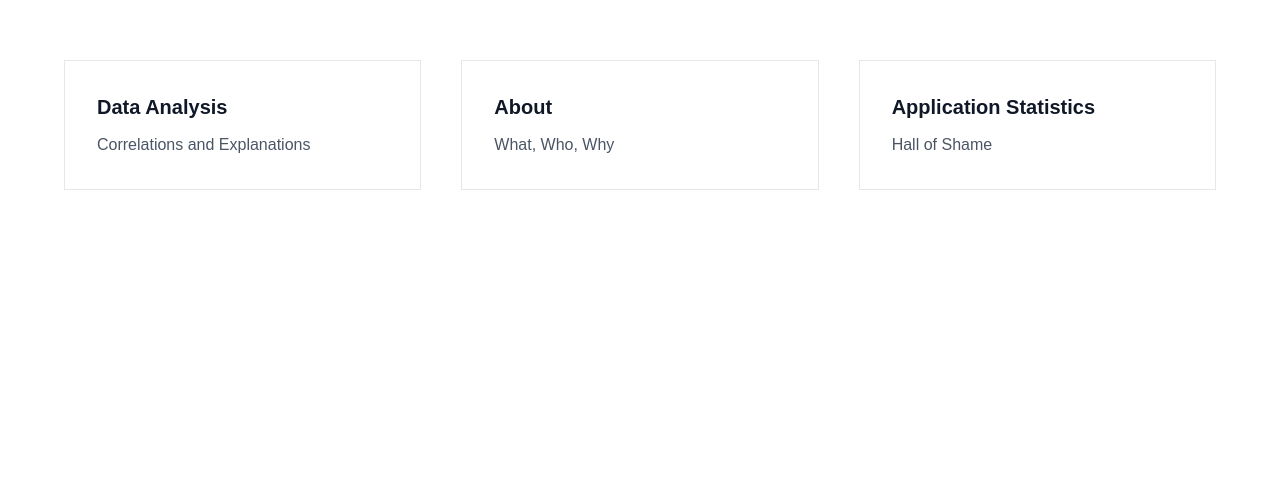
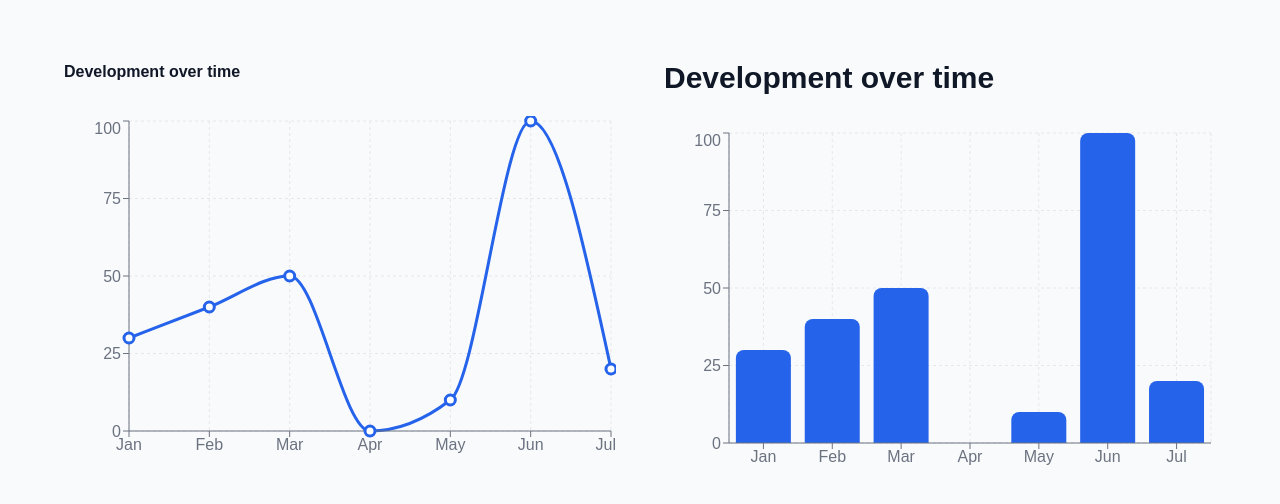
Before and after one commit to Loony787/Web, a Next.js app: page / in a window 1280 px wide. Shown: the part 836-1340 px from the top of the page. Before the commit the page ends 1122 px from the top, so only its background shows below. Built offline with nearby package versions, Linux system fonts and the light colour scheme.

Commit message:
Project 1 finished

```diff
--- /dev/null
+++ b/Data/Chartdata.ts
@@ -0,0 +1,9 @@
+export const monthlyData = [
+    { month: "Jan", value: 30 },
+    { month: "Feb", value: 40 },
+    { month: "Mar", value: 50 },
+    { month: "Apr", value: 0 },
+    { month: "May", value: 10 },
+    { month: "Jun", value: 100 },
+    { month: "Jul", value: 20 },
+];
--- a/app/page.tsx
+++ b/app/page.tsx
@@ -1,11 +1,18 @@
 import Hero from "@/components/Hero";
 import Features from "@/components/Features";
+import LineCharts from "@/components/LineCharts";
+import BarCharts from "@/components/BarCharts";
 
 export default function Home() {
   return(
     <main>
-      <Hero />
       <Features />
+      <section className="bg-gray-50 px-6 py-24">
+        <div className="mx-auto grid max-w-6xl gap-12 md:grid-cols-2">
+          <LineCharts />
+          <BarCharts />
+        </div>
+      </section>
     </main>
   );
 }
--- /dev/null
+++ b/components/BarCharts.tsx
@@ -0,0 +1,32 @@
+"use client";
+
+import {
+    BarChart,
+    Bar,
+    XAxis,
+    YAxis,
+    CartesianGrid,
+    Tooltip,
+    ResponsiveContainer,
+} from "recharts";
+import { monthlyData } from "@/Data/Chartdata";
+import { Xanh_Mono } from "next/font/google";
+
+export default function BarCharts() {
+    return(
+        <div>
+            <h2 className="mb-8 text-3xl font-bold text-gray-900">
+                Development over time
+            </h2>
+            <ResponsiveContainer width="100%" height={350}>
+                <BarChart data={monthlyData}>
+                    <CartesianGrid strokeDasharray="3 3" stroke="#e5e7eb" />
+                    <XAxis dataKey="month" stroke="#6b7280" />
+                    <YAxis stroke="#6b7280" />
+                    <Tooltip />
+                    <Bar dataKey="value" fill="#2563eb" radius={[8,8,0,0]} />
+                </BarChart>
+            </ResponsiveContainer>
+        </div>
+    );
+}
--- a/components/Features.tsx
+++ b/components/Features.tsx
@@ -14,19 +14,26 @@ const features = [
 ];
 
 export default function Features() {
+    return(
+        <section className="relative h-screen w-full overflow-hidden">
+            <video
+                autoPlay
+                loop
+                muted
+                playsInline
+                className="absolute inset-0 h-full w-full object-cover">
+                <source src="/videos/hero.mp4" type="video/mp4"/>
+            </video>
 
-    return(
+            <div className="absolute inset-0 flex">
+                {features.map((feature) => (
+                    <div key={feature.title} className="group relative h-full w-1/3">
+                        <div className="absolute inset-0 bg-white/0 transition-colors duration-200 group-hover:bg-white/20"/>
 
-        <section className="bg-white px-6 py-24">
-            <div className="mx-auto grid max-w-6xl gap-10 md:grid-cols-3">
-                {features.map((feature) => (
-                    <div
-                        key={feature.title}
-                        className="group rounded-2x1 border border-gray-200 p-8 transition-all duration-200 hover:-translate-y-2 hover:shadow-xl">
-                        <h3 className="text-xl font-bold text-gray-900 transition-colors group-hover: text-blue-600">
-                            {feature.title}
-                        </h3>
-                        <p className="mt-3 text-gray-600">{feature.description}</p>
+                        <div className="absolute inset-0 flex flex-col items-center justify-center px-6 text-center text-white">
+                            <h3 className="text-xl font-bold">{feature.title}</h3>
+                            <p className="mt-3 text-sm md:text-base">{feature.description}</p>
+                        </div>
                     </div>
                 ))}
             </div>
--- a/components/Hero.tsx
+++ b/components/Hero.tsx
@@ -11,7 +11,7 @@ export default function Hero(){
 
                 <source src="/videos/Hero.mp4" type="video/mp4"/>
             </video>
-            <div className="absolute inset-0 bg-black/0"/>
+            <div className="absolute inset-0"/>
             <div className="relative z-10 text-center text-white">
                 <h1 className="text-5xl font-bold md:text-7xl">
                     Main Page
--- /dev/null
+++ b/components/LineCharts.tsx
@@ -0,0 +1,37 @@
+"use client";
+
+import {
+    LineChart,
+    Line,
+    XAxis,
+    YAxis,
+    CartesianGrid,
+    Tooltip,
+    ResponsiveContainer,
+} from "recharts";
+import { monthlyData } from "@/Data/Chartdata";
+
+export default function LineCharts() {
+    return(
+        <div>
+            <h2 className="mb-8 text-3x1 font-bold text-gray-900">
+                Development over time
+            </h2>
+            <ResponsiveContainer width="100%" height={350}>
+                <LineChart data={monthlyData}>
+                    <CartesianGrid strokeDasharray="3 3" stroke="#e5e7eb" />
+                    <XAxis dataKey="month" stroke="#6b7280" />
+                    <YAxis stroke="#6b7280" />
+                    <Tooltip />
+                    <Line
+                        type="monotone"
+                        dataKey="value"
+                        stroke="#2563eb"
+                        strokeWidth={3}
+                        dot={{ r: 5}}
+                    />
+                </LineChart>
+            </ResponsiveContainer>
+        </div>
+    );
+}
--- a/package.json
+++ b/package.json
@@ -11,7 +11,8 @@
   "dependencies": {
     "next": "16.2.10",
     "react": "19.2.4",
-    "react-dom": "19.2.4"
+    "react-dom": "19.2.4",
+    "recharts": "^3.9.2"
   },
   "devDependencies": {
     "@tailwindcss/postcss": "^4",
```
Also changed, not shown: 1 other file (tests, documents, lock files or other folders).
